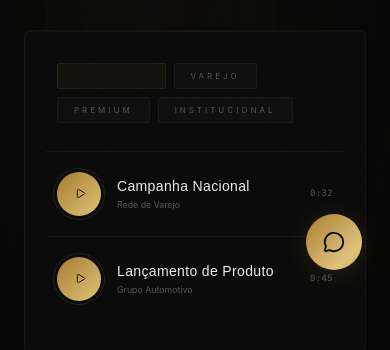
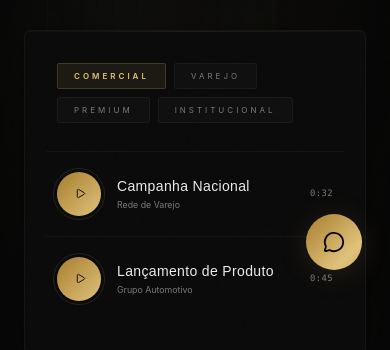
Before and after one commit to kleberrsanzony/sanzony-voz-premium, a React (Vite) app: page / in a window 390 px wide. Shown: the part 546-896 px from the top of the page. Built offline with nearby package versions, Linux system fonts and the light colour scheme.

Commit message:
refactor: final cinematic refinements — mobile header visibility and label contrast optimization

```diff
--- a/src/components/Hero.tsx
+++ b/src/components/Hero.tsx
@@ -153,11 +153,11 @@ const Hero = () => {
                     key={c}
                     onClick={() => { setActiveTab(c); setPlaying(null) }}
                     className={`px-4 py-1.5 text-[0.5rem] uppercase tracking-[3px] rounded-sm transition-all duration-700 cursor-pointer ${
-                      activeTab === c ? 'text-gold-shimmer font-medium' : 'text-label hover:text-silver'
+                      activeTab === c ? 'text-gold-static font-semibold' : 'text-label hover:text-silver'
                     }`}
                     style={
                       activeTab === c
-                        ? { background: '#e0c27a0a', border: '1px solid #e0c27a15' }
+                        ? { background: '#e0c27a15', border: '1px solid #e0c27a30' }
                         : { background: 'hsl(0 0% 6%)', border: '1px solid hsl(0 0% 10%)' }
                     }
                   >
--- a/src/index.css
+++ b/src/index.css
@@ -15,7 +15,7 @@
   --color-border: hsl(0 0% 12%);
   --color-border-subtle: hsl(0 0% 8%);
   --color-silver: hsl(210 4% 68%);
-  --color-label: hsl(0 0% 34%);
+  --color-label: hsl(0 0% 48%);
   --color-elevated: hsl(0 0% 7%);
   --color-ring: hsl(0 0% 25%);
 
```
